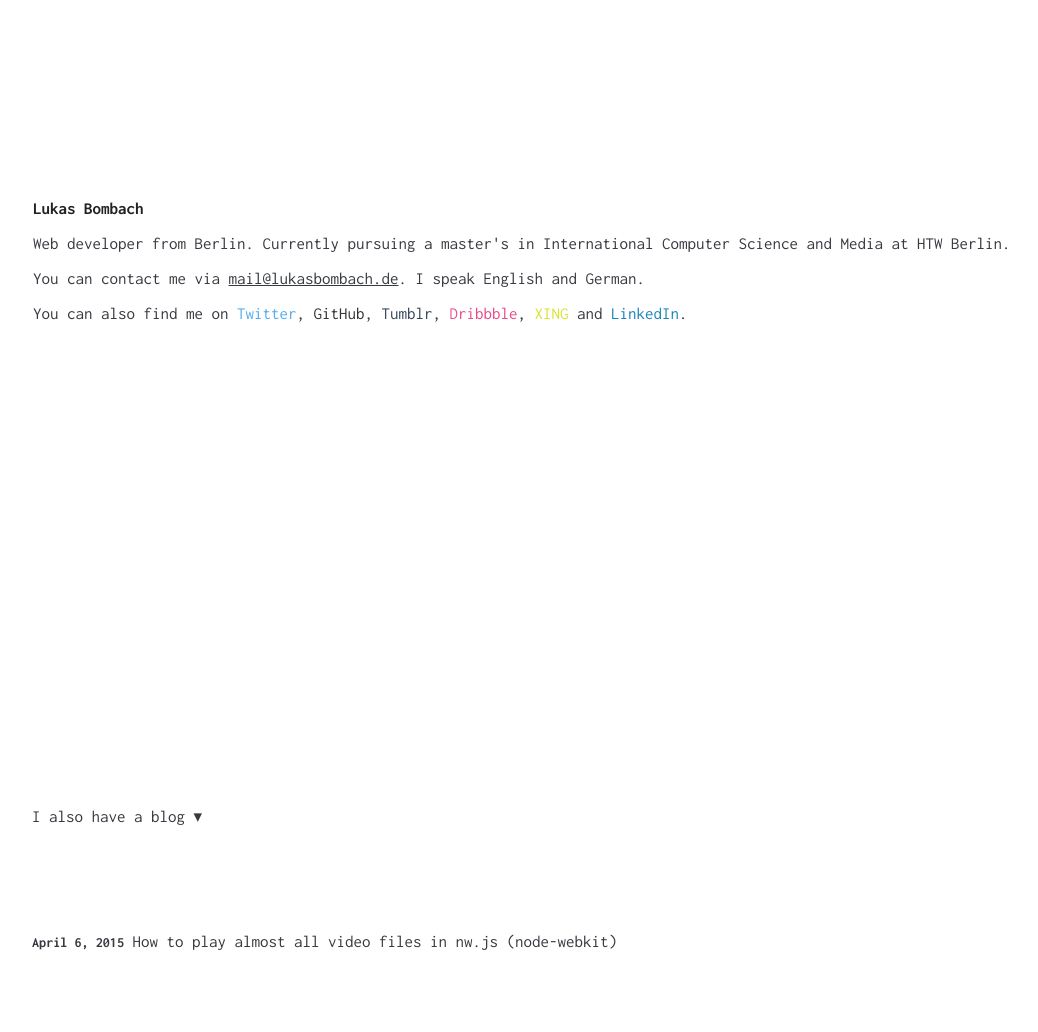
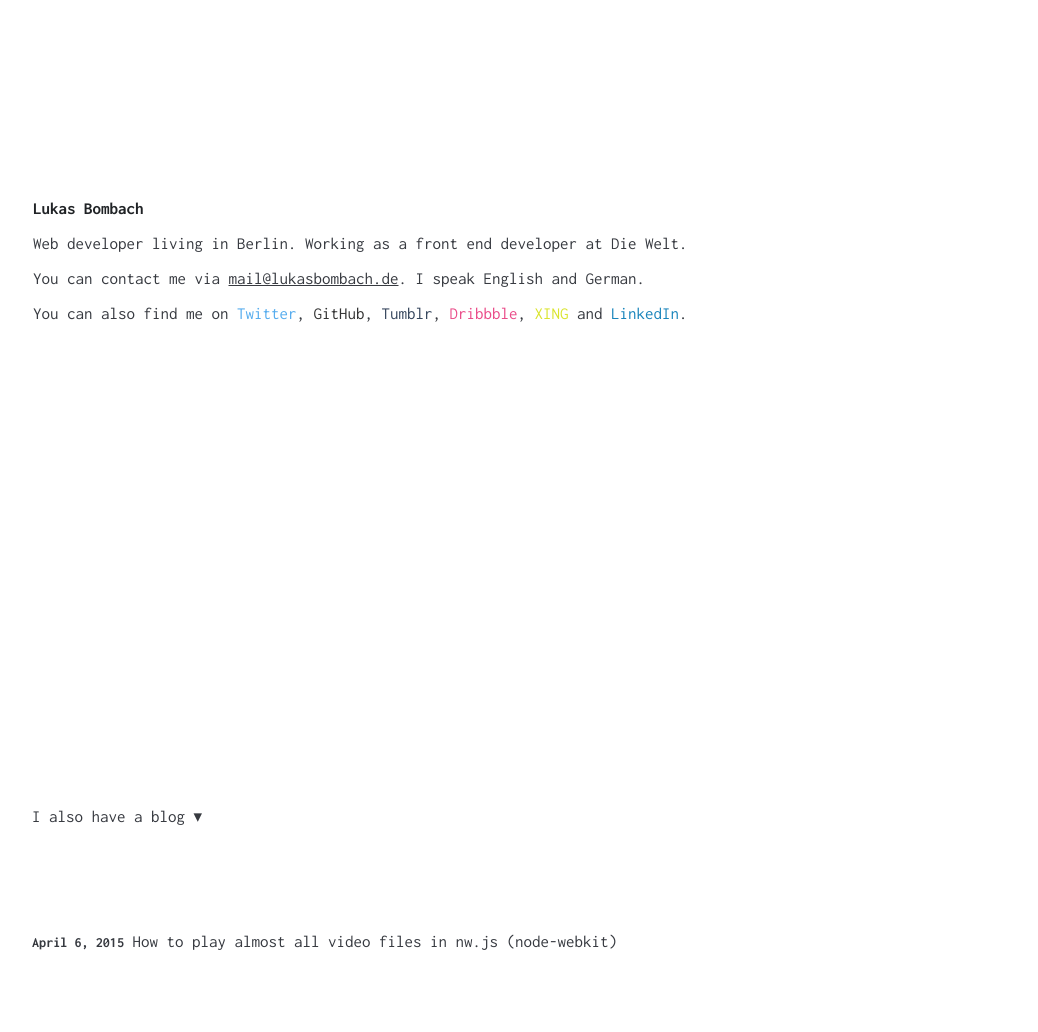
Before and after one commit to LukasBombach/LukasBombach.github.io, a Jekyll site: the page built from index.html, in a window 1280 px wide. Shown: the whole page, without its empty margins (50-1088 px from the left). Built offline with Jekyll 4.4.1, drawn with Linux system fonts in a browser that asks for light colours; nearby versions of some CDN libraries.

Commit message:
Updated where I work

```diff
--- a/index.html
+++ b/index.html
@@ -5,7 +5,7 @@ title: Lukas Bombach
 
 <h1>Lukas Bombach</h1>
 
-<p>Web developer from Berlin. Currently pursuing a master's in International Computer Science and Media at HTW Berlin.</p>
+<p>Web developer living in Berlin. Working as a front end developer at Die Welt.</p>
 
 <p>You can contact me via <a href="mailto:mail@lukasbombach.de?subject=Hello Lukas" class="email">mail@lukasbombach.de</a>. I speak English and German.</p>
 
```
